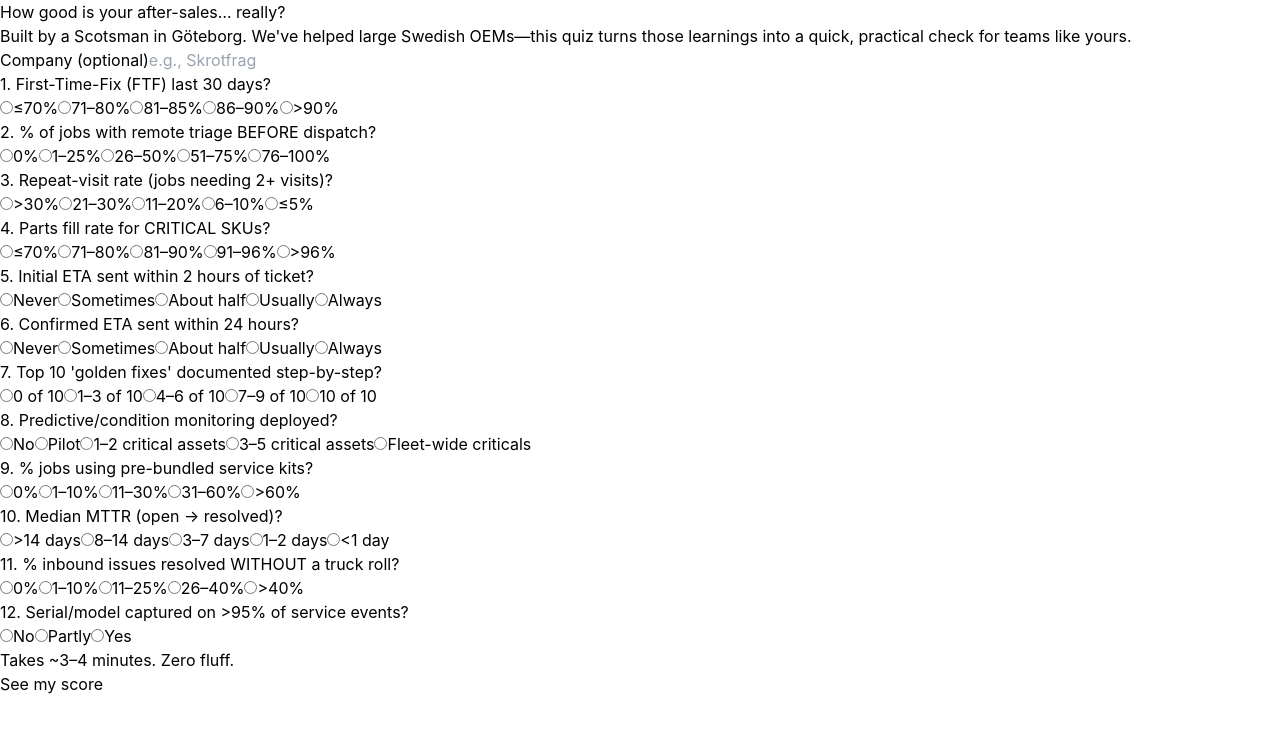
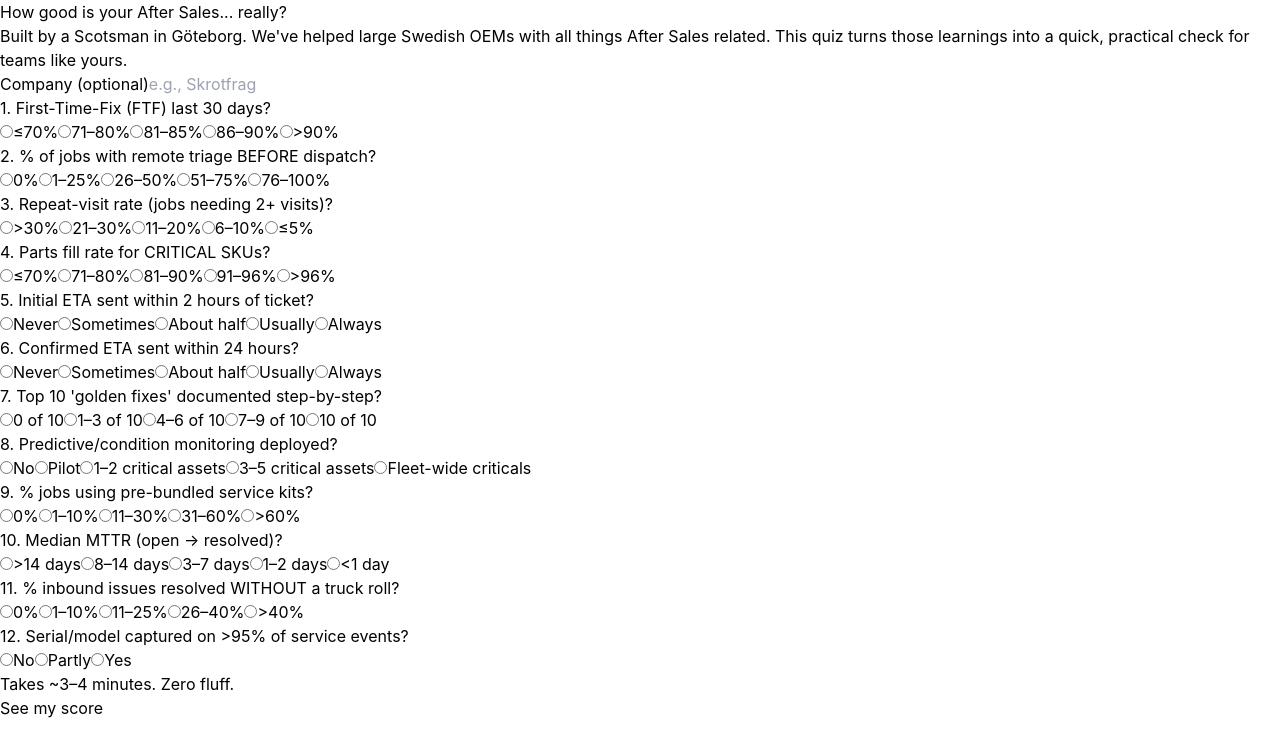
Before and after one commit to rustybadge/after-sales-quiz, a React (Vite) app: page / in a window 1280 px wide. Shown: the top 756 px of the page. Built offline with nearby package versions, Linux system fonts and the light colour scheme.

Commit message:
Header copy changes

```diff
--- a/src/AfterSalesQuiz.tsx
+++ b/src/AfterSalesQuiz.tsx
@@ -287,9 +287,9 @@ export default function AfterSalesQuiz() {
   return (
     <main className="mx-auto max-w-3xl px-4 py-8 print:py-0">
       <header className="mb-8">
-        <h1 className="text-3xl font-bold tracking-tight">How good is your after-sales… really?</h1>
+        <h1 className="text-3xl font-bold tracking-tight">How good is your After Sales... really?</h1>
         <p className="mt-2 text-sm text-gray-600">
-          Built by a <span className="italic">Scotsman in Göteborg</span>. We've helped large Swedish OEMs—this quiz
+          Built by a <span className="italic">Scotsman in Göteborg</span>. We've helped large Swedish OEMs with all things After Sales related. This quiz
           turns those learnings into a quick, practical check for teams like yours.
         </p>
       </header>
```
